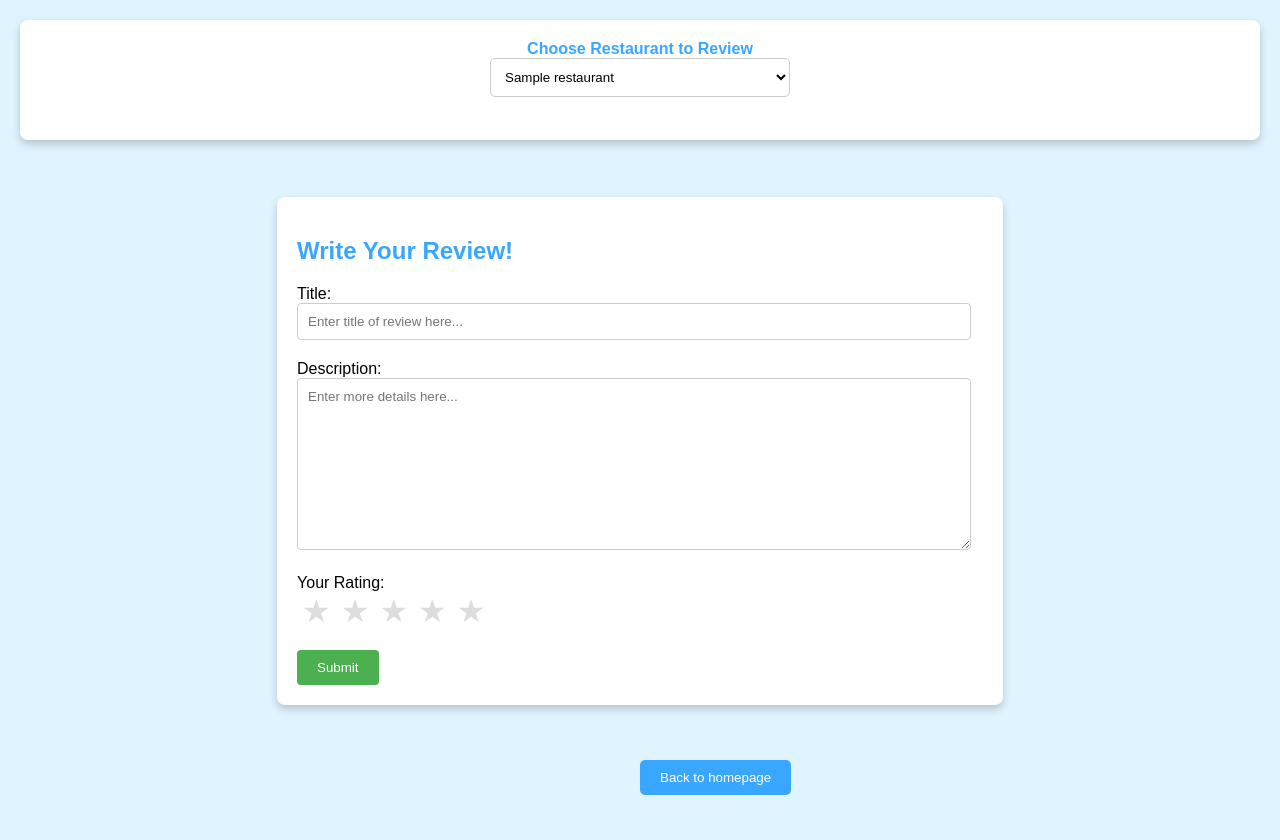
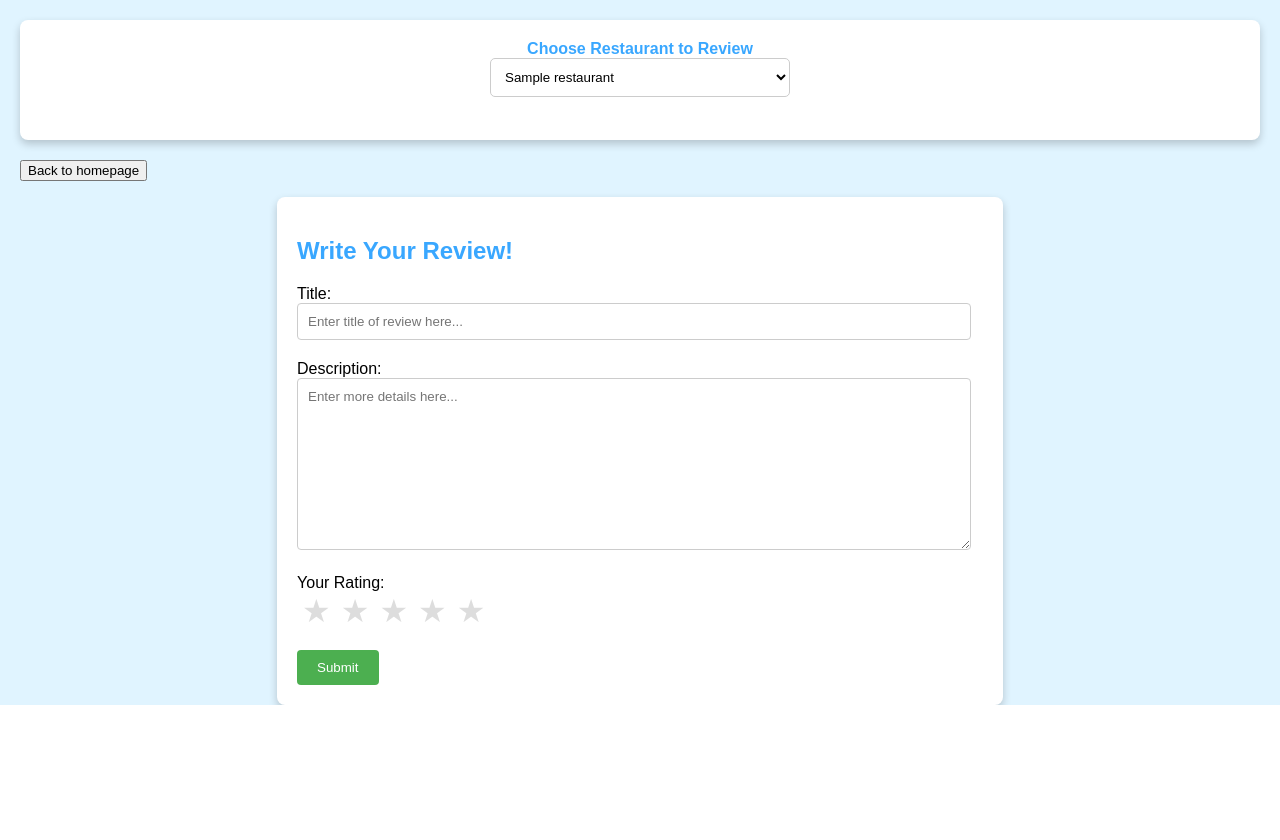
Before and after one commit to CharlizeBrodeth/CCAPDEV_MCO2_FORKAST_final, a Node server app: page /search/ in a window 1280 px wide. Shown: the part 139-979 px from the top of the page. After the commit the page ends 844 px from the top, so only its background shows below. Run offline with Node 20, Linux system fonts and the light colour scheme; tables that the repository leaves empty hold one stand-in row (values such as "Sample post"); some libraries are stand-ins or nearby versions.

Commit message:
Update style-search.css

```diff
--- a/public/common/style-search.css
+++ b/public/common/style-search.css
@@ -70,18 +70,6 @@ header {
 
 .search_button:hover {
     background-color: #449D44;
-}
-
-.back-btn {
-    padding: 10px 20px;
-    background-color: #39a7ff;
-    color: white;
-    border-radius: 5px;
-    border: none;
-    cursor: pointer;
-    margin: 10px 0;
-    margin-top: 600px;
-    margin-left: 50%;
 }
 
 /**create review style**/
```
